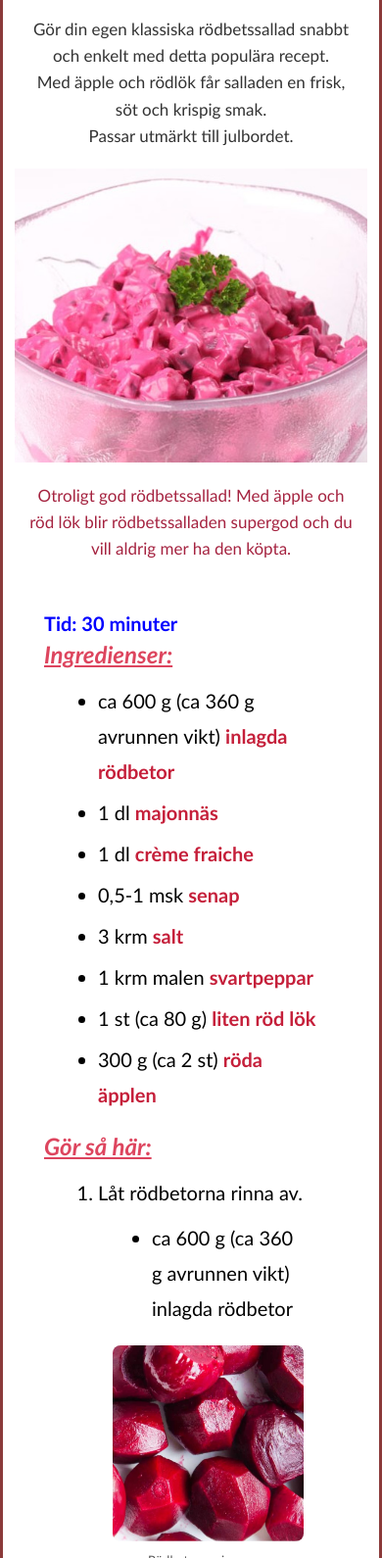
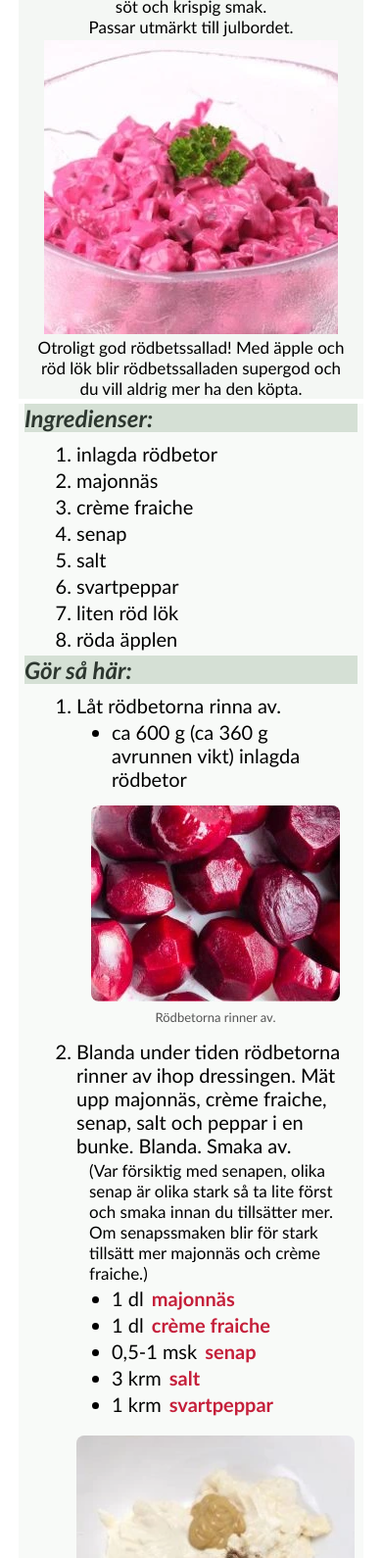
Before and after one commit to sukanyareddy699/rodbetssallad, a plain HTML site: page Index.html in a window 390 px wide. Shown: the part 140-1730 px from the top of the page at 98% size. Drawn offline with Linux system fonts and the light colour scheme.

Commit message:
novfifth2026

```diff
--- a/Index.html
+++ b/Index.html
@@ -6,22 +6,21 @@
     <title>Rödbetssallad</title>
     <link rel="stylesheet" href="rodbetssallad.css" />
   </head>
-  <body>
   <header>
     <h1>Rödbetssallad</h1>
-      <hr class="header-line" />
-      <p id="description" class="description">
-        Gör din egen klassiska rödbetssallad snabbt och enkelt med detta
-        populära recept.<br />
+    <p>
+      Gör din egen klassiska rödbetssallad snabbt och enkelt med detta populära
+      recept.<br />
       Med äpple och rödlök får salladen en frisk, söt och krispig smak. <br />
       Passar utmärkt till julbordet.
     </p>
     <img
-        src="images/rödbetssallad.jpg"
+      src="images/rödbetssallad.webp"
+      fetchpriority="high"
       alt="Rödbetssallad"
       class="main-image"
     />
-      <p id="conclusion" class="conclusion">
+    <p>
       Otroligt god rödbetssallad! Med äpple och röd lök blir rödbetssalladen
       supergod och du vill aldrig mer ha den köpta.
     </p>
@@ -29,21 +28,17 @@
 
   <main>
     <section>
-        <h3>Tid: 30 minuter</h3>
       <h2>Ingredienser:</h2>
-        <ul>
-          <li>
-            ca 600 g (ca 360 g avrunnen vikt)
-            <b class="ingredient">inlagda rödbetor</b>
-          </li>
-          <li>1 dl <b class="ingredient">majonnäs</b></li>
-          <li>1 dl <b class="ingredient">crème fraiche</b></li>
-          <li>0,5-1 msk <b class="ingredient">senap</b></li>
-          <li>3 krm <b class="ingredient">salt</b></li>
-          <li>1 krm malen <b class="ingredient">svartpeppar</b></li>
-          <li>1 st (ca 80 g) <b class="ingredient">liten röd lök</b></li>
-          <li>300 g (ca 2 st) <b class="ingredient">röda äpplen</b></li>
-        </ul>
+      <ol>
+        <li>inlagda rödbetor</li>
+        <li>majonnäs</li>
+        <li>crème fraiche</li>
+        <li>senap</li>
+        <li>salt</li>
+        <li>svartpeppar</li>
+        <li>liten röd lök</li>
+        <li>röda äpplen</li>
+      </ol>
     </section>
 
     <section>
@@ -56,7 +51,7 @@
           </ul>
           <figure>
             <img
-                src="images/rödbetornarinnerav.jpg"
+              src="images/rödbetornarinnerav.webp"
               alt="Rödbetorna rinner av"
             />
             <figcaption>Rödbetorna rinner av.</figcaption>
@@ -83,14 +78,20 @@
 
           <div class="image-gallery">
             <figure>
-                <img src="images/2-1 paste.jpg" />
+              <img
+                src="images/2-1 paste.webp"
+                alt="Majonnäs, crème fraiche, senap, salt, peppar"
+              />
               <figcaption>
                 Majonnäs, crème fraiche, senap, salt, peppar.
               </figcaption>
             </figure>
 
             <figure>
-                <img src="images/2-2 paste.jpg" />
+              <img
+                src="images/2-2 paste.webp"
+                alt="Dressing blandad och klar"
+              />
               <figcaption>Dressing blandad och klar.</figcaption>
             </figure>
           </div>
@@ -108,12 +109,18 @@
 
         <div class="image-gallery">
           <figure>
-              <img src="images/3-1 apple.jpg" />
+            <img
+              src="images/3-1 apple.webp"
+              alt="Äpple och röd lök i små bitar."
+            />
             <figcaption>Äpple och röd lök i små bitar.</figcaption>
           </figure>
 
           <figure>
-              <img src="images/3-2.jpg" />
+            <img
+              src="images/3-2.webp"
+              alt="Äpple och röd lök blandat med dressingen."
+            />
             <figcaption>Äpple och röd lök blandat med dressingen.</figcaption>
           </figure>
         </div>
@@ -125,21 +132,39 @@
             Ställ in rödbetssalladen i kylskåp och låt den gärna stå där minst
             några timmar innan servering. Rör om innan servering.
           </p>
-
+        </li>
         <div class="image-gallery">
           <figure>
-                <img src="images/roedbetssallad-steg-4-1.jpg" />
+            <img
+              src="images/roedbetssallad-steg-4-1.webp"
+              alt="Rödbetor i små tärningar."
+            />
             <figcaption>Rödbetor i små tärningar.</figcaption>
           </figure>
 
           <figure>
-                <img src="images/roedbetssallad-steg-4-2.jpg" />
+            <img
+              src="images/roedbetssallad-steg-4-2.webp"
+              alt="Rödbetssalladen klar."
+            />
             <figcaption>Rödbetssalladen klar.</figcaption>
           </figure>
         </div>
-          </li>
       </ol>
     </section>
   </main>
-  </body>
+
+  <footer>
+    <h2>Information och tips</h2>
+    <h3>Serveringstips</h3>
+    <p>
+      Servera rödbetssallad på julbordet eller gör en god smörgås med julskinka,
+      köttbullar och rödbetssallad. Garnera gärna med persilja.
+    </p>
+    <h3>Hållbarhet och förvaring</h3>
+    <p>
+      Rödbetssalladen håller sig 3-4 dagar i kylskåp. Lämpar sig inte för att
+      frysas.
+    </p>
+  </footer>
 </html>
--- a/rodbetssallad.css
+++ b/rodbetssallad.css
@@ -1,111 +1,73 @@
-
 /* =================================
 1. Reset default browser styles
 ================================= */
-          *{
-            margin: 0;
+* {
+  margin: 3px;
   padding: 0;
-            box-sizing:border-box;}
+  box-sizing: border-box;
+  border-color: aqua;
+}
 /* =================================
-3. Headings
+3. header / main / footer and Headings
 ================================= */
-
+header {
+  text-align: center;
+  font-family: Calibri, sans-serif;
+  background-color: #f4f7f4;
+}
+main {
+  font-family: Calibri, sans-serif;
+  background-color: #f8faf8;
+}
+footer {
+  font-family: Calibri, sans-serif;
+  padding: 20px;
+  background-color: #f4f7f4;
+  border-top: 2px solid #ccc;
+}
 h1 {
-            font-family: Calibri, sans-serif;
-            font-weight: bold;
   font-size: 50px;
   text-align: center;
-            color: rgba(213, 22, 54, 0.8);
+  background-color: #e2e9e2;
+  color: #9b2226;
   margin-bottom: 10px;
-            margin-top: 15px;
 }
-        h2
-        {
-            font-family: Calibri, sans-serif;
-            font-size: 28px;
+h2 {
+  font-size: 40px;
   font-style: italic;
-            text-decoration: underline;
-            color: rgba(213, 22, 54, 0.8);
+  color: #2c362f;
   margin-top: 5px;
-            margin-bottom: 15px;
+  margin-bottom: 10px;
+  background-color: #d5e0d5;
 }
-        h3
-        {
-            font-family: Calibri, sans-serif;
-            font-size: 22px;
-            color: blue;
-        }
-        .header-line {
-            border: 1px solid black;
-            border-radius: 12px;
-        }
-/* =================================
-2. General page styling
-================================= */
-        body {
-            font-family: Calibri, Arial, sans-serif;
-            max-width: 900px;
-            margin: 50px auto;
-            padding: 50px whitesmoke;
-            border: 3px solid #8b3a3a;
-            border-radius: 12px;
-        }
-        main {
-            max-width: 900px;
-            margin: 20px auto;
-            padding: 30px;
+h3 {
+  font-size: 30px;
+  color: #ca6702;
+  padding-inline: 10px;
 }
 
 /* =================================
    4. Paragraphs
 ================================= */
-p{
+p {
+  font-size: 20px;
+  padding-inline: 10px;
+}
+li {
   font-size: 20px;
 }
-li{
-    font-size: 20px;
-  }
-  .description {
-    font-family: Calibri, sans-serif;
-    font-size: 20px;
-    text-align: center;
-    line-height: 1.5;
-    color: #333333;
-    margin: 20px 15px;
-  }
-  .conclusion {
-    font-family: Calibri, sans-serif;
-    font-size: 20px;
-    text-align: center;
-    line-height: 1.5;
-    color: #a52340;
-    margin: 20px 15px;
-  }
+
 /* =================================
-   5. Ingredient and instruction lists
+   5. ordered and unordered lists
 ================================= */
-ul,
 ol {
-    font-family: Calibri, sans-serif;
   font-size: 18px;
-    line-height: 1.8;
-    margin: 10px 20px 20px 40px;
-    padding-left: 15px;
+  padding-left: 50px;
 }
 ul {
   list-style-type: disc;
+  padding-left: 30px;
 }
-ol {
-    list-style-type: decimal;
-}
-li {
-    margin-bottom: 6px;
-}
-.instructions > li {
-    margin-bottom: 20px;
-}
-
-
 
 /* Highlighted ingredient names */
 .ingredient {
@@ -115,13 +77,10 @@ li {
 /* =================================
    6. Images and captions
 ================================= */
-  img {
-    max-width: 100%;
-    height: auto;
-}
+
 .main-image {
   display: block;
-    width: 500px;
+  width: 300px;
   height: 300px;
   max-width: 100%;
   object-fit: cover;
@@ -142,7 +101,6 @@ figure img {
   border-radius: 8px;
 }
 figcaption {
-    font-family: Calibri, sans-serif;
   font-size: 16px;
   color: #555555;
   text-align: center;
@@ -178,7 +136,7 @@ figcaption {
 ================================= */
 @media (max-width: 600px) {
   body {
-        padding: 12px;
+    padding: 10px;
   }
 
   h1 {
```
Also changed, not shown: images/2-1 paste.jpg (deleted), images/2-1 paste.webp (added), images/2-2 paste.jpg (deleted), images/2-2 paste.webp (added), images/3-1 apple.jpg (deleted), images/3-1 apple.webp (added), images/3-2.jpg (deleted), images/3-2.webp (added), images/roedbetssallad-steg-4-1.jpg (deleted), images/roedbetssallad-steg-4-1.webp (added), images/roedbetssallad-steg-4-2.jpg (deleted), images/roedbetssallad-steg-4-2.webp (added), images/rödbetornarinnerav.jpg (deleted), images/rödbetornarinnerav.webp (added), 2 more files. Lines whose indentation alone changed are shown as unchanged.
